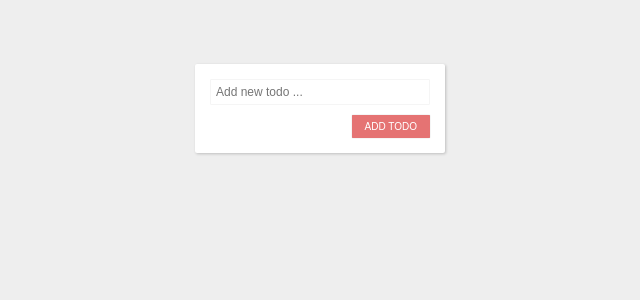
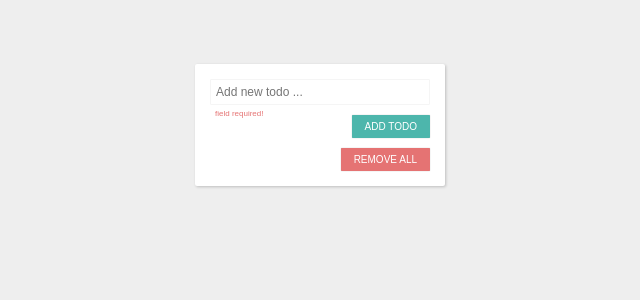
Before and after one commit to RafalOpacki/TodoAngular2, an Angular app: page / in a window 1280 px wide. Shown: the top 300 px of the page, without its empty margins (320-960 px from the left). Built offline with nearby package versions, Linux system fonts and the light colour scheme.

Commit message:
Add error message and delete all todos

```diff
--- a/src/app/app.module.ts
+++ b/src/app/app.module.ts
@@ -1,5 +1,6 @@
 import { BrowserModule } from "@angular/platform-browser";
 import { NgModule } from "@angular/core";
+import { FormsModule } from "@angular/forms";
 //components
 import { AppComponent } from "./app.component";
 import { TodoItemComponent } from "./todo-item/todo-item.component";
@@ -22,7 +23,7 @@ import { LocalStorageService } from "src/services/localStorageService/local-stor
     FormWrapperComponent,
     ConfirmModalComponent
   ],
-  imports: [BrowserModule],
+  imports: [BrowserModule, FormsModule],
   providers: [TodoService, LocalStorageService],
   bootstrap: [AppComponent]
 })
--- a/src/app/confirm-modal/confirm-modal.component.html
+++ b/src/app/confirm-modal/confirm-modal.component.html
@@ -3,7 +3,7 @@
     <button class="confirm-modal__close-icon" (click)="handleClose()">
       x
     </button>
-    Are you sure you want to delete that item?
+    {{ text }}
     <div class="confirm-modal__buttons-wrapper">
       <app-button
         (onClick)="handleClick()"
--- a/src/app/confirm-modal/confirm-modal.component.ts
+++ b/src/app/confirm-modal/confirm-modal.component.ts
@@ -1,4 +1,4 @@
-import { Component, OnInit, Output, EventEmitter } from "@angular/core";
+import { Component, OnInit, Output, EventEmitter, Input } from "@angular/core";
 import { buttonTypes } from "src/constants/buttonTypes";
 
 @Component({
@@ -9,6 +9,7 @@ import { buttonTypes } from "src/constants/buttonTypes";
 export class ConfirmModalComponent implements OnInit {
   @Output() handleDelete: EventEmitter<any> = new EventEmitter();
   @Output() handleToggleModal: EventEmitter<any> = new EventEmitter();
+  @Input() text: string;
 
   delete: string = "delete";
   cancel: string = "cancel";
--- a/src/app/form-wrapper/form-wrapper.component.html
+++ b/src/app/form-wrapper/form-wrapper.component.html
@@ -1,8 +1,19 @@
 <div class="form-wrapper">
   <app-input></app-input>
   <app-button
-    [name]="buttonName"
-    (onClick)="onClick()"
+    [name]="addTodo"
+    (onClick)="addNewTodo()"
+    [type]="secondary"
+  ></app-button>
+  <app-button
+    [name]="removeAll"
+    (onClick)="handleToggleModal()"
     [type]="primary"
   ></app-button>
 </div>
+<app-confirm-modal
+  *ngIf="isVisible"
+  (handleDelete)="deleteAllTodos()"
+  (handleToggleModal)="handleToggleModal()"
+  [text]="confirmText"
+></app-confirm-modal>
--- a/src/app/form-wrapper/form-wrapper.component.ts
+++ b/src/app/form-wrapper/form-wrapper.component.ts
@@ -10,11 +10,23 @@ import { EventEmitter } from "protractor";
 })
 export class FormWrapperComponent implements OnInit {
   constructor(private _todoService: TodoService) {}
-  buttonName: string = "add todo";
   primary: string = buttonTypes.primary;
+  secondary: string = buttonTypes.secondary;
+  addTodo: string = "add todo";
+  removeAll: string = "remove all";
+  isVisible: boolean = false;
+  confirmText: string = "Are you sure you want to delete all todos?";
 
-  onClick() {
+  addNewTodo() {
     this._todoService.addTodo();
+  }
+
+  deleteAllTodos() {
+    this._todoService.clearAll();
+  }
+
+  handleToggleModal() {
+    this.isVisible = !this.isVisible;
   }
 
   ngOnInit(): void {}
--- a/src/app/input/input.component.css
+++ b/src/app/input/input.component.css
@@ -1,4 +1,9 @@
-.input {
+.input__wrapper {
+  position: relative;
+  display: flex;
+}
+
+.input__input {
   width: 100%;
   outline: none;
   border: none;
@@ -8,3 +13,11 @@
   color: #757575;
   font-size: 12px;
 }
+
+.input__error {
+  color: #e57373;
+  font-size: 8px;
+  margin-left: 5px;
+  position: absolute;
+  top: 30px;
+}
--- a/src/app/input/input.component.html
+++ b/src/app/input/input.component.html
@@ -1,5 +1,6 @@
+<div class="input__wrapper">
   <input
-  class="input"
+    class="input__input"
     type="search"
     placeholder="Add new todo ..."
     autocomplete="off"
@@ -7,5 +8,9 @@
     autocapitalize="off"
     spellcheck="false"
     (change)="handleChange($event)"
-  [value]="value"
+    [(ngModel)]="value"
   />
+  <span class="input__error" *ngIf="isErrorVisible">
+    field required!
+  </span>
+</div>
--- a/src/app/input/input.component.ts
+++ b/src/app/input/input.component.ts
@@ -7,7 +7,8 @@ import { Component, OnInit, Input } from "@angular/core";
   styleUrls: ["./input.component.css"]
 })
 export class InputComponent implements OnInit {
-  value: string = this._todoService.inputValue;
+  isErrorVisible: boolean;
+  value: string = "";
 
   constructor(private _todoService: TodoService) {}
 
@@ -16,4 +17,8 @@ export class InputComponent implements OnInit {
   handleChange(event) {
     this._todoService.setInputValue(event.target.value);
   }
+
+  ngDoCheck() {
+    this.isErrorVisible = this.value === "" ? true : false;
+  }
 }
--- a/src/app/todo-item/todo-item.component.html
+++ b/src/app/todo-item/todo-item.component.html
@@ -20,5 +20,6 @@
     *ngIf="isVisible"
     (handleDelete)="handleDelete()"
     (handleToggleModal)="handleToggleModal()"
+    [text]="confirmText"
   ></app-confirm-modal>
 </div>
--- a/src/app/todo-item/todo-item.component.ts
+++ b/src/app/todo-item/todo-item.component.ts
@@ -12,6 +12,7 @@ export class TodoItemComponent implements OnInit {
   @Input() todo: Todo;
   isVisible: boolean = false;
   isChecked: boolean;
+  confirmText: string = "Are you sure you want to delete this item?";
 
   constructor(private _todoService: TodoService) {}
 
--- a/src/services/todoService/todo.service.ts
+++ b/src/services/todoService/todo.service.ts
@@ -38,4 +38,9 @@ export class TodoService {
     } else todo.status = todoStatus.NEW;
     this._localStorageService.addToLocalStorage("todos", this.todos);
   }
+
+  clearAll() {
+    this.todos = [];
+    this._localStorageService.addToLocalStorage("todos", this.todos);
+  }
 }
```
Lines whose indentation alone changed are shown as unchanged.
